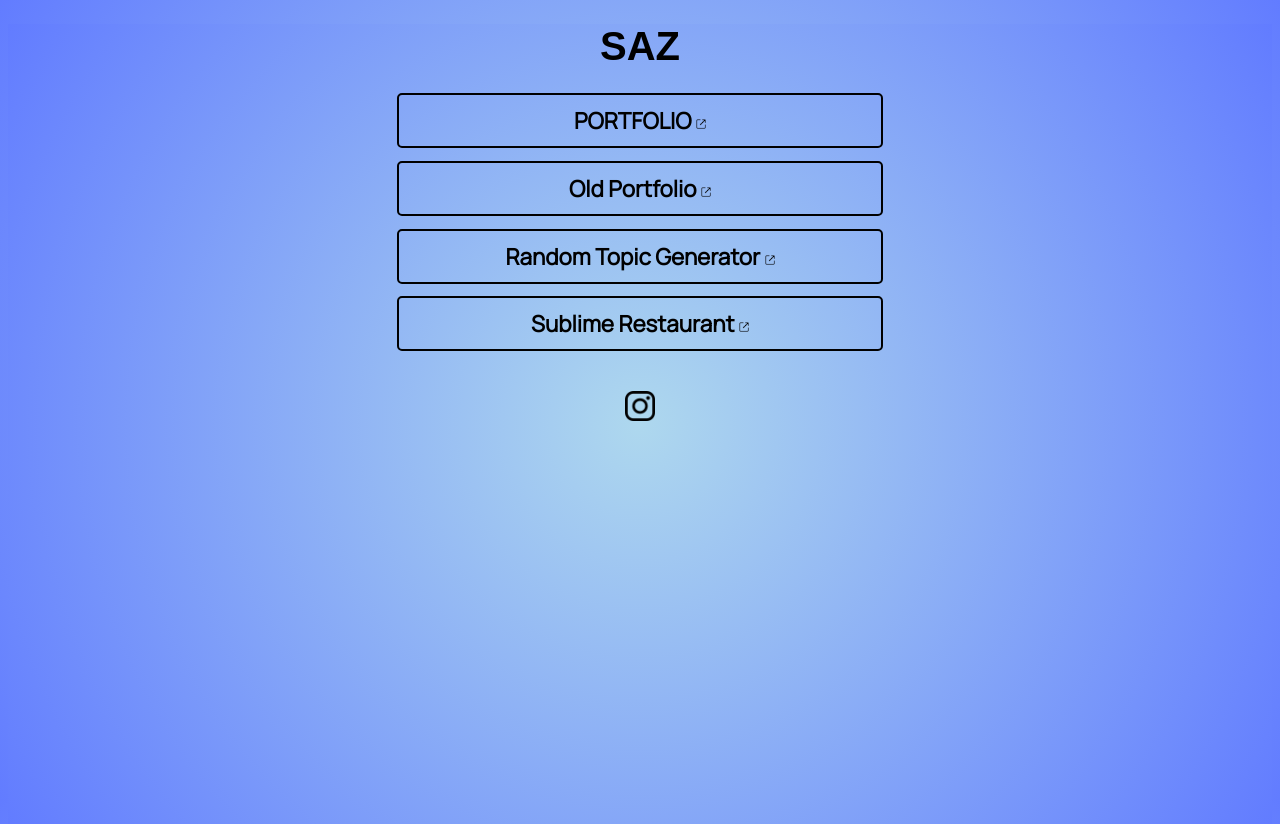
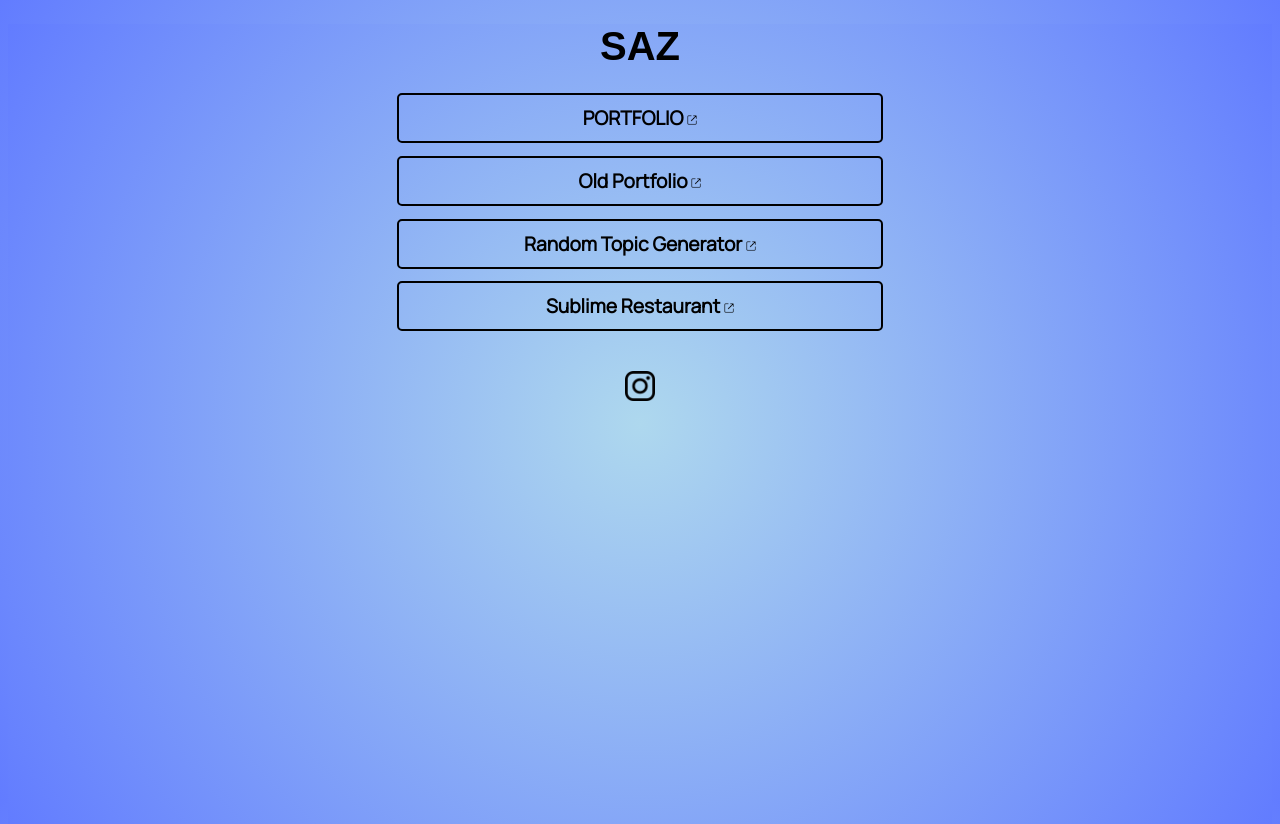
Before and after one commit to sazdg/link-tree, a plain HTML site: page index.html in a window 1280 px wide. Drawn offline with Linux system fonts and the light colour scheme; a web font is replaced by a local one.

Commit message:
font size - color

```diff
--- a/index.html
+++ b/index.html
@@ -24,16 +24,16 @@
 
     <article>
         <div class="element">
-            <span><a href="https://sazdg.github.io/RPortfolio/"><button class="bottone">PORTFOLIO <img src="./img/redirect.png" width="10"></button></a></span>
+            <span><a href="https://sazdg.github.io/RPortfolio/" style="color: #000;"><button class="bottone">PORTFOLIO <img src="./img/redirect.png" width="10"></button></a></span>
         </div>
         <div class="element">
-            <span><a href="https://sazdg.github.io/linoleumPortfolio/"><button class="bottone">Old Portfolio <img src="./img/redirect.png" width="10"></button></a></span>
+            <span><a href="https://sazdg.github.io/linoleumPortfolio/" style="color: #000;"><button class="bottone">Old Portfolio <img src="./img/redirect.png" width="10"></button></a></span>
         </div>
         <div class="element">
-            <span><a href="https://sazdg.github.io/Random-Topic-Generator/"><button class="bottone">Random Topic Generator <img src="./img/redirect.png" width="10"></button></a></span>
+            <span><a href="https://sazdg.github.io/Random-Topic-Generator/" style="color: #000;"><button class="bottone">Random Topic Generator <img src="./img/redirect.png" width="10"></button></a></span>
         </div>
         <div class="element">
-            <span><a href="https://sublimerestaurant.altervista.org/"><button class="bottone">Sublime Restaurant <img src="./img/redirect.png" width="10"></button></a></span>
+            <span><a href="https://sublimerestaurant.altervista.org/" style="color: #000;"><button class="bottone">Sublime Restaurant <img src="./img/redirect.png" width="10"></button></a></span>
         </div>
     </article>
 
--- a/stile.css
+++ b/stile.css
@@ -71,5 +71,6 @@ footer {
       display: block;
       width: 40%;
       margin: 0.8rem auto;
+      font-size: 1.2rem;
   }
 }
```
